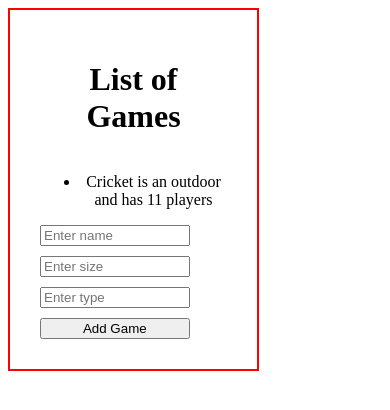
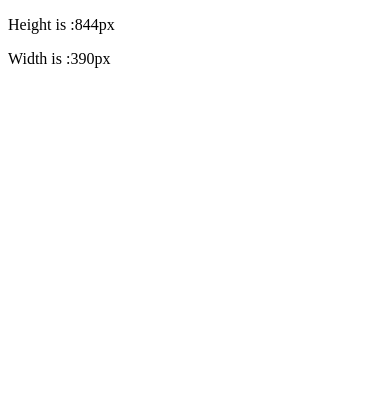
Before and after one commit to Chirag-04/react-practice-, a React (Vite) app in the folder demo/: page / in a window 390 px wide. Shown: the top 410 px of the page. Built offline with nearby package versions, Linux system fonts and the light colour scheme.

Commit message:
covered useEffect hook

```diff
--- a/demo/src/App.jsx
+++ b/demo/src/App.jsx
@@ -1,12 +1,9 @@
 import React from 'react'
-import Event from './Components/Event';
-import Color from './Components/Color/Color';
-import { Update } from './Components/Update';
-import Games from './Components/Games';
+import MyComp from './Components/MyComp';
 const App = () => {
   return (
     <div>
-      <Games/>
+      <MyComp/>
     </div>
   )
 }
--- /dev/null
+++ b/demo/src/Components/MyComp.jsx
@@ -0,0 +1,33 @@
+import React, { useEffect, useState } from 'react'
+// useEffect hook is used to perform some side task based on some conditions
+// for example : we need to perform a task after every re-renders, runs only on mount(adding an element to DOM)
+
+// 1 useEffect(()=>{}) runs after every re-render
+// 2 useEffect(()=>{},[]) runs only on mount
+// 3 useEffect(()=>{},[value]) runs on mount+when value changes
+
+const MyComp = () => {
+    const [height , setHeight] = useState(window.innerHeight)
+    const [width , setWidth] = useState(window.innerWidth)
+    // whenever we do resize , height = window.innerHeight and width = window.innderWidth
+    useEffect(()=>{
+        window.addEventListener("resize",handleSize);
+    })
+    const handleSize=()=>{
+        setHeight(window.innerHeight)
+        setWidth(window.innerWidth)
+    }
+  return (
+    <div>
+        <div>
+            <p>Height is :{height}px</p>
+            <p>Width is :{width}px</p>
+        </div>
+    </div>
+  )
+}
+
+export default MyComp
+
+// 562
+// 400
```
